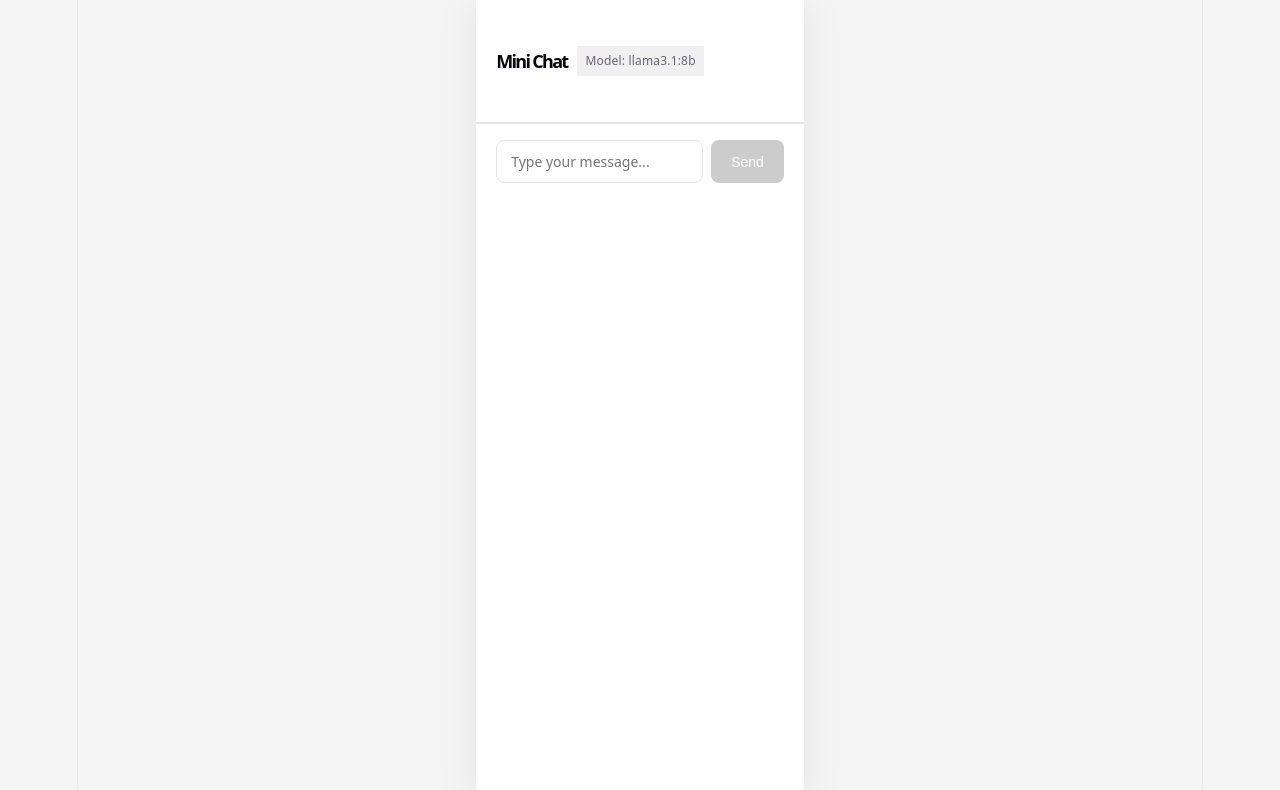
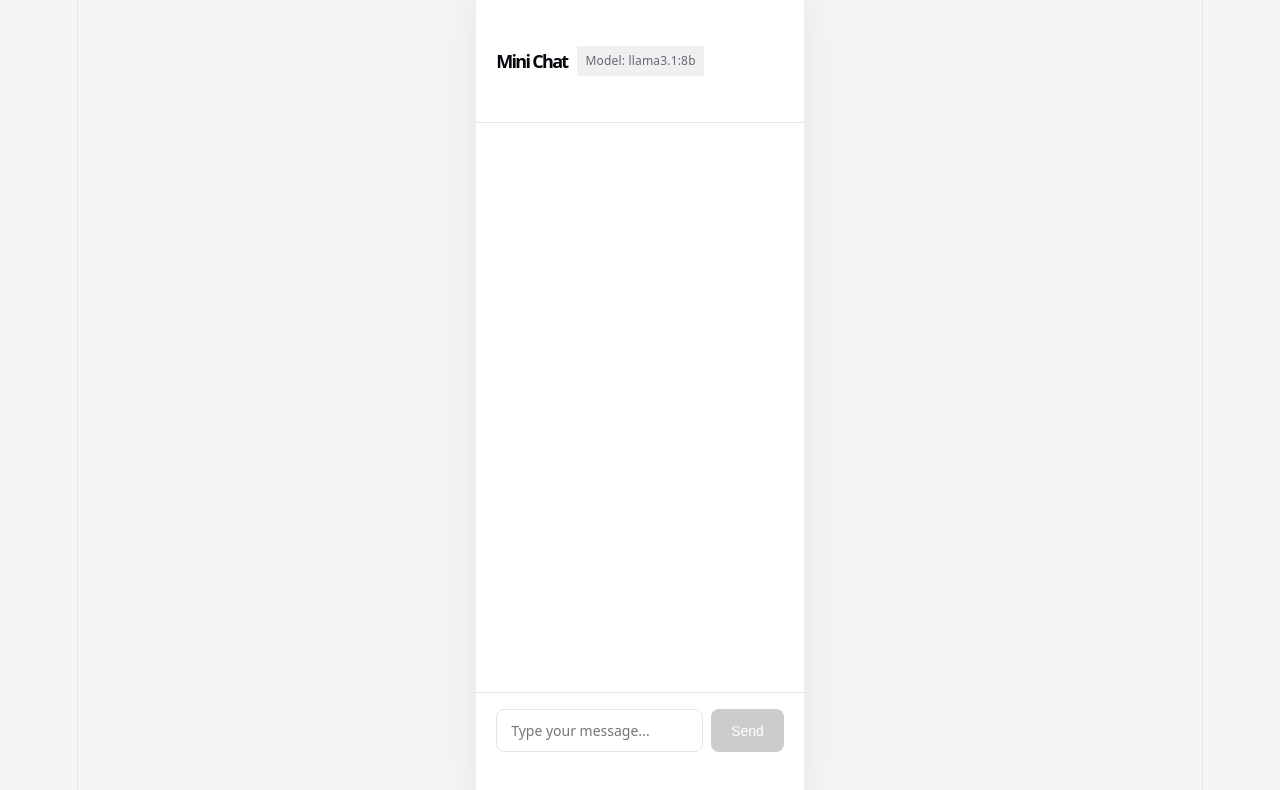
Before and after one commit to CharlotteYW/mini-chat, a React (Vite) app in the folder mini-chat-frontend/: page / in a window 1280 px wide. Shown: the top 790 px of the page. Built offline with nearby package versions, Linux system fonts and the light colour scheme.

Commit message:
agent coding and commit

```diff
--- a/mini-chat-frontend/src/App.css
+++ b/mini-chat-frontend/src/App.css
@@ -1,3 +1,7 @@
+html, body {
+  height: 100%;
+  background: #f5f5f5;
+}
 * {margin: 0; padding: 0; box-sizing: border-box;}
 
 body {
@@ -9,6 +13,7 @@ body {
   display: flex;
   flex-direction: column;
   height: 100vh;
+  overflow: hidden;
   max-width: 800px;
   margin: 0 auto;
   background: white;
@@ -37,6 +42,33 @@ body {
   gap: 16px;
 }
 
+.message-list {
+  flex: 1;
+  padding: 20px;
+  display: flex;
+  flex-direction: column;
+  gap: 16px;
+  overflow-y: auto;
+  scroll-behavior: smooth;
+}
+
+.message-list::-webkit-scrollbar {
+  width: 6px;
+}
+.message-list::-webkit-scrollbar-thumb {
+  background: #ddd;
+  border-radius: 3px;
+}
+
+.message-list::-webkit-scrollbar-thumb:hover {
+  background: #bbb;
+}
+
+.message-list::-webkit-scrollbar-track {
+  background: transparent;
+}
+
+
 .message {display:flex;}
 .message.user {justify-content: flex-end;}
 .message.assistant {justify-content: flex-start;}
@@ -48,12 +80,21 @@ body {
   font-size: 14px;
   line-height: 1.6;
   white-space: pre-wrap;
+  word-wrap: break-word;
+  min-width: 100px;
 }
 
 .message.user .bubble {
   background: #f0f0f0;
   color: #1a1a1a;
   border-bottom-right-radius: 4px;
+}
+
+.message.assistant .bubble {
+  background: #f8f8f8;
+  color: #1a1a1a;
+  border-bottom-left-radius: 4px;
+  box-shadow: 0 1px 2px rgba(0,0,0,0.05);
 }
 
 .cursor { animation: blink 1s infinite; }
@@ -64,9 +105,11 @@ body {
 
 .input-bar {
   padding: 16px 20px;
+  padding-bottom: 48px;
   border-top: 1px solid #e5e5e5;
   display: flex;
   gap: 8px;
+  background: white;
 }
 
 .input-bar textarea {
```
